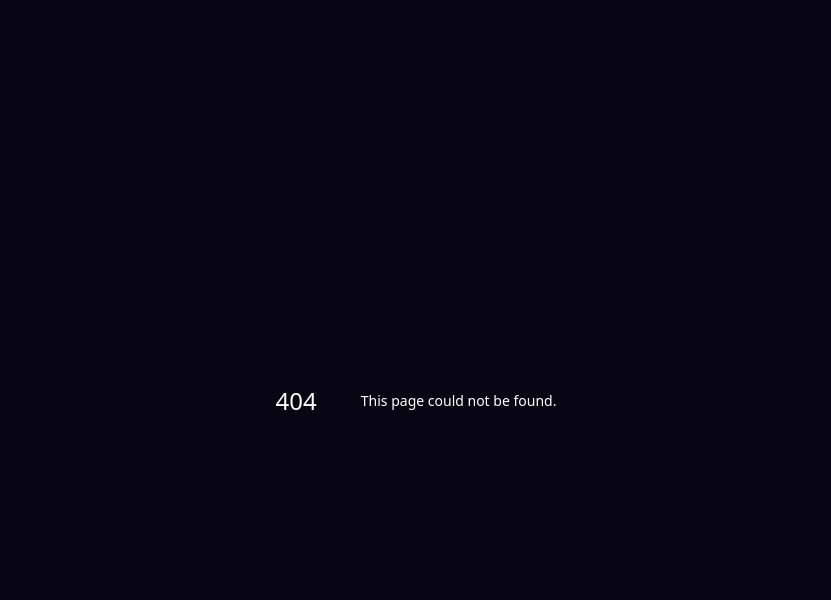
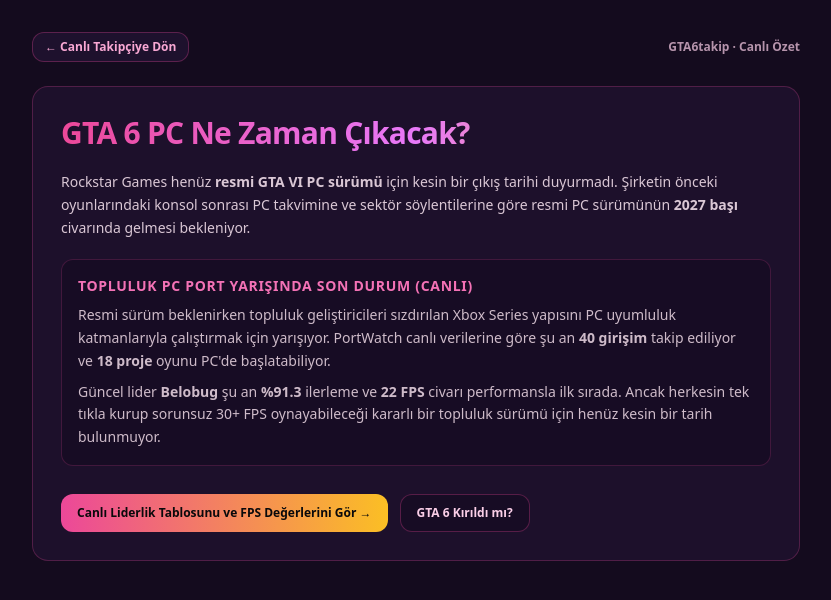
Before and after one commit to gta6takip/gta6takip, a Next.js app: page /gta-6-pc-ne-zaman-cikacak in a window 1280 px wide. Before the commit this address had no page. Shown: the top 600 px of the page, without its empty margins (224-1055 px from the left). Built offline with nearby package versions, Linux system fonts and the light colour scheme; no server answers.

Commit message:
Add GTA 6 PC release tracking page
This page provides information on the expected release date of GTA 6 for PC, including community efforts and live tracking of progress.

```diff
--- /dev/null
+++ b/src/app/gta-6-pc-ne-zaman-cikacak/page.js
@@ -0,0 +1,130 @@
+import Link from 'next/link';
+
+export const revalidate = 300;
+
+export const metadata = {
+  title: 'GTA 6 PC Ne Zaman Çıkacak? Resmi Tarih ve Canlı PC Port Durumu',
+  description:
+    'GTA 6 PC ne zaman çıkacak? Rockstar resmi PC sürümü beklentileri, PortWatch canlı PC port ilerleme yüzdeleri ve güncel FPS durumu.',
+  alternates: {
+    canonical: '/gta-6-pc-ne-zaman-cikacak',
+  },
+};
+
+function computeScore(effort) {
+  const g = effort?.gta || {};
+  const base =
+    (Number(g.loads) || 0) +
+    (Number(g.boots) || 0) +
+    (Number(g.menu) || 0) +
+    (Number(g.world) || 0) +
+    (Number(g.playable) || 0);
+  if (base <= 0) return 0;
+  let score = base * 10;
+  if ((Number(g.playable) || 0) >= 1) {
+    const story = Math.min(1, Math.max(0, Number(g.story) || 0));
+    const render = Math.min(1, Math.max(0, Number(g.render) || 0));
+    const fpsNorm = Math.min(1, Math.max(0, Number(g.fps) || 0) / 30);
+    const stab = typeof g.stability === 'number' ? Math.min(1, Math.max(0, g.stability)) : 0;
+    score += story * 17.5 + render * 12.5 + fpsNorm * 10 + stab * 10;
+  }
+  return Math.min(100, Math.round(score * 10) / 10);
+}
+
+async function getLiveSnapshot() {
+  try {
+    const res = await fetch('https://portwatch-vi.xyz/data/tracker.json', {
+      next: { revalidate: 300 },
+    });
+    if (!res.ok) return null;
+    const data = await res.json();
+    const efforts = Array.isArray(data?.efforts) ? data.efforts : [];
+    const active = efforts
+      .filter((e) => !e?.nuked && !e?.stats?.missing)
+      .map((e) => ({
+        name: e.name,
+        progress: computeScore(e),
+        fps: Number(e?.gta?.fps) > 0 ? `${e.gta.fps} FPS` : 'Boot',
+      }))
+      .sort((a, b) => b.progress - a.progress);
+    const booting = efforts.filter((e) => (Number(e?.gta?.boots) || 0) >= 1).length;
+    return {
+      total: efforts.length || 40,
+      booting: booting || 18,
+      leader: active[0] || { name: 'Belobug', progress: 91.3, fps: '22 FPS' },
+    };
+  } catch {
+    return null;
+  }
+}
+
+export default async function Gta6PcReleasePage() {
+  const snap = (await getLiveSnapshot()) || {
+    total: 40,
+    booting: 18,
+    leader: { name: 'Belobug', progress: 91.3, fps: '22 FPS' },
+  };
+
+  return (
+    <main className="min-h-screen bg-[#140b1e] text-pink-50 px-4 py-8">
+      <div className="max-w-3xl mx-auto space-y-6">
+        <div className="flex items-center justify-between gap-2">
+          <Link
+            href="/"
+            className="text-xs font-bold px-3 py-1.5 rounded-xl border border-pink-500/30 bg-[#1e112d] text-pink-300 hover:brightness-110 transition"
+          >
+            ← Canlı Takipçiye Dön
+          </Link>
+          <span className="text-xs font-semibold text-pink-200/70">GTA6takip · Canlı Özet</span>
+        </div>
+
+        <article className="rounded-2xl border border-pink-500/25 bg-[#1e112d]/95 p-5 sm:p-7 space-y-5">
+          <h1 className="text-2xl sm:text-3xl font-black tracking-tight bg-gradient-to-r from-pink-500 via-fuchsia-400 to-amber-400 bg-clip-text text-transparent">
+            GTA 6 PC Ne Zaman Çıkacak?
+          </h1>
+
+          <p className="text-sm leading-relaxed text-pink-100/85">
+            Rockstar Games henüz <strong>resmi GTA VI PC sürümü</strong> için kesin bir çıkış tarihi
+            duyurmadı. Şirketin önceki oyunlarındaki konsol sonrası PC takvimine ve sektör
+            söylentilerine göre resmi PC sürümünün <strong>2027 başı</strong> civarında gelmesi
+            bekleniyor.
+          </p>
+
+          <section className="rounded-xl border border-pink-500/20 bg-[#170c24] p-4 space-y-2">
+            <h2 className="text-sm font-black text-pink-400 uppercase tracking-wider">
+              Topluluk PC Port Yarışında Son Durum (Canlı)
+            </h2>
+            <p className="text-sm leading-relaxed text-pink-100/80">
+              Resmi sürüm beklenirken topluluk geliştiricileri sızdırılan Xbox Series yapısını PC
+              uyumluluk katmanlarıyla çalıştırmak için yarışıyor. PortWatch canlı verilerine göre
+              şu an <strong>{snap.total} girişim</strong> takip ediliyor ve{' '}
+              <strong>{snap.booting} proje</strong> oyunu PC&apos;de başlatabiliyor.
+            </p>
+            <p className="text-sm leading-relaxed text-pink-100/80">
+              Güncel lider <strong>{snap.leader.name}</strong> şu an{' '}
+              <strong>%{snap.leader.progress}</strong> ilerleme ve{' '}
+              <strong>{snap.leader.fps}</strong> civarı performansla ilk sırada. Ancak herkesin
+              tek tıkla kurup sorunsuz 30+ FPS oynayabileceği kararlı bir topluluk sürümü için
+              henüz kesin bir tarih bulunmuyor.
+            </p>
+          </section>
+
+          <div className="flex flex-wrap gap-3 pt-2">
+            <Link
+              href="/"
+              className="inline-flex items-center gap-2 px-4 py-2.5 rounded-xl text-xs font-black bg-gradient-to-r from-pink-500 to-amber-400 text-zinc-950 hover:brightness-110 transition"
+            >
+              Canlı Liderlik Tablosunu ve FPS Değerlerini Gör →
+            </Link>
+            <Link
+              href="/gta-6-kirildi-mi"
+              className="inline-flex items-center gap-2 px-4 py-2.5 rounded-xl text-xs font-bold border border-pink-500/30 bg-[#170c24] text-pink-200 hover:brightness-110 transition"
+            >
+              GTA 6 Kırıldı mı?
+            </Link>
+          </div>
+        </article>
+      </div>
+    </main>
+  );
+}
```
